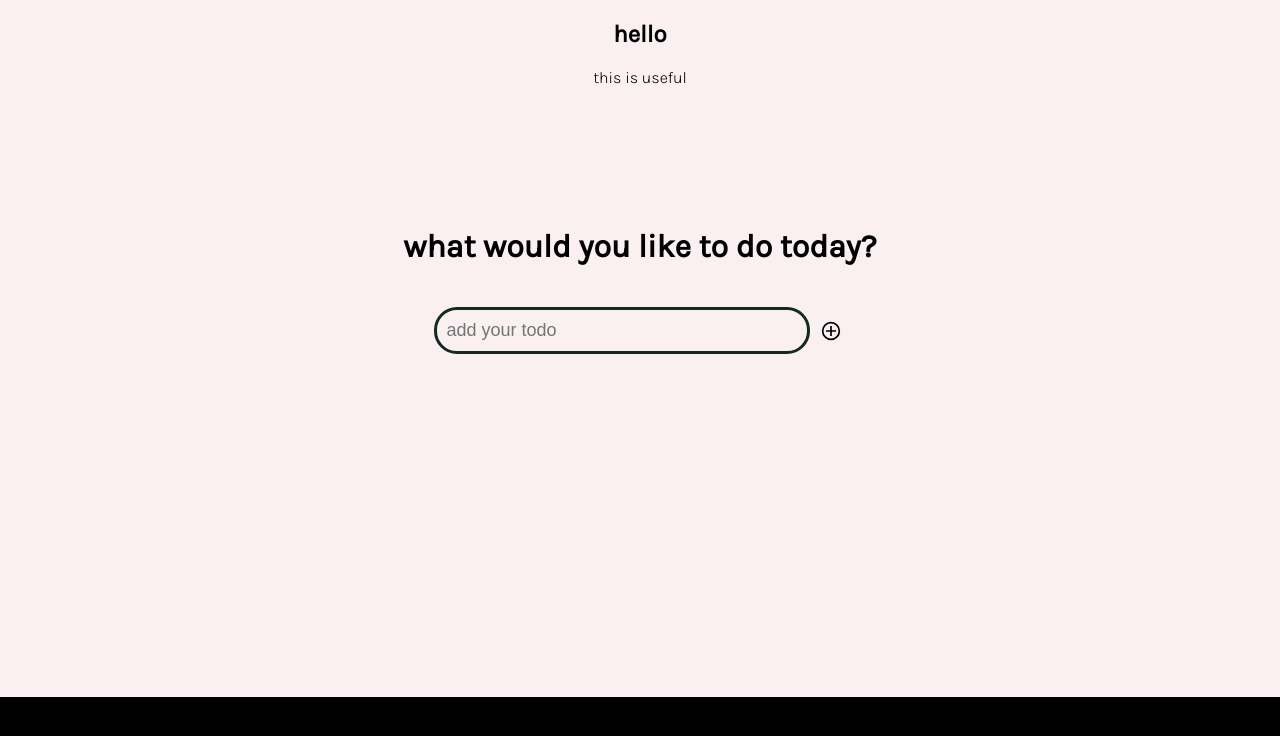
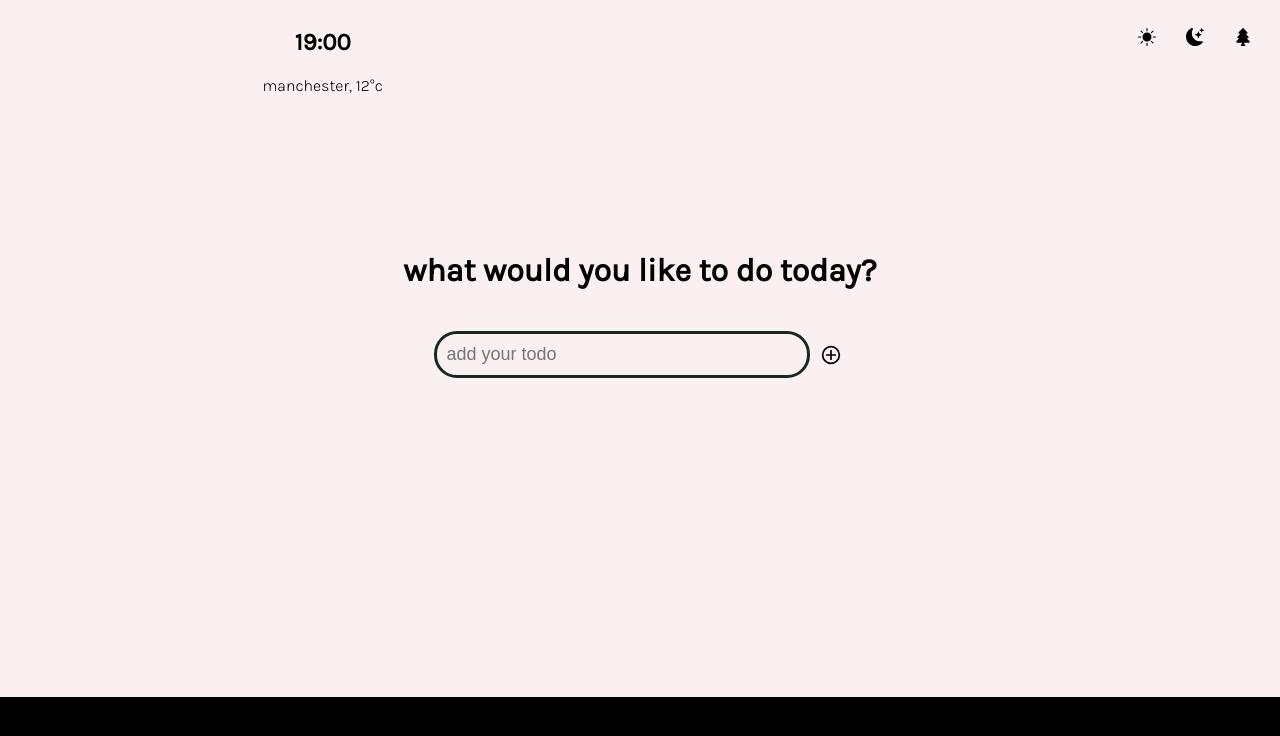
Before and after one commit to dannyvsm/todo-app, a React (Create React App) app: page / in a window 1280 px wide. Shown: the top 736 px of the page. Built offline with nearby package versions, Linux system fonts and the light colour scheme.

Commit message:
additional styling

```diff
--- a/src/components/header/Header.js
+++ b/src/components/header/Header.js
@@ -1,14 +1,23 @@
-import React from 'react'
-import './header.css'
+import React from "react";
+import "./header.css";
+import { BsSunFill } from "react-icons/bs";
+import { BsMoonStarsFill } from "react-icons/bs";
+import { FaTree } from "react-icons/fa";
 
 function Header() {
-    return (
-        <div class="head">
-            <h2>hello</h2>
-            <p>this is useful</p>
-
-        </div>
-    )
+  return (
+    <div class="head">
+      <div className="timedate">
+        <h2>19:00</h2>
+        <p>manchester, 12°c</p>
+      </div>
+      <div class="theme-btns">
+        <BsSunFill className="light" />
+        <BsMoonStarsFill className="dark" />
+        <FaTree className="forest" />
+      </div>
+    </div>
+  );
 }
 
-export default Header
+export default Header;
--- a/src/components/header/header.css
+++ b/src/components/header/header.css
@@ -1,3 +1,41 @@
 .head {
   width: 100%;
+  display: flex;
+  flex-direction: row;
+  justify-content: space-between;
 }
+
+.timedate {
+  width: 50%;
+  justify-self: flex-start;
+}
+
+.theme-btns {
+  display: flex;
+  flex-direction: row;
+  justify-content: flex-end;
+  margin-right: 5px;
+  margin-top: 5px;
+  width: 50%;
+}
+
+.light {
+  width: 18px;
+  height: 18px;
+  padding: 15px;
+  cursor: pointer;
+}
+
+.dark {
+  width: 18px;
+  height: 18px;
+  padding: 15px;
+  cursor: pointer;
+}
+
+.forest {
+  width: 18px;
+  height: 18px;
+  padding: 15px;
+  cursor: pointer;
+}
```
